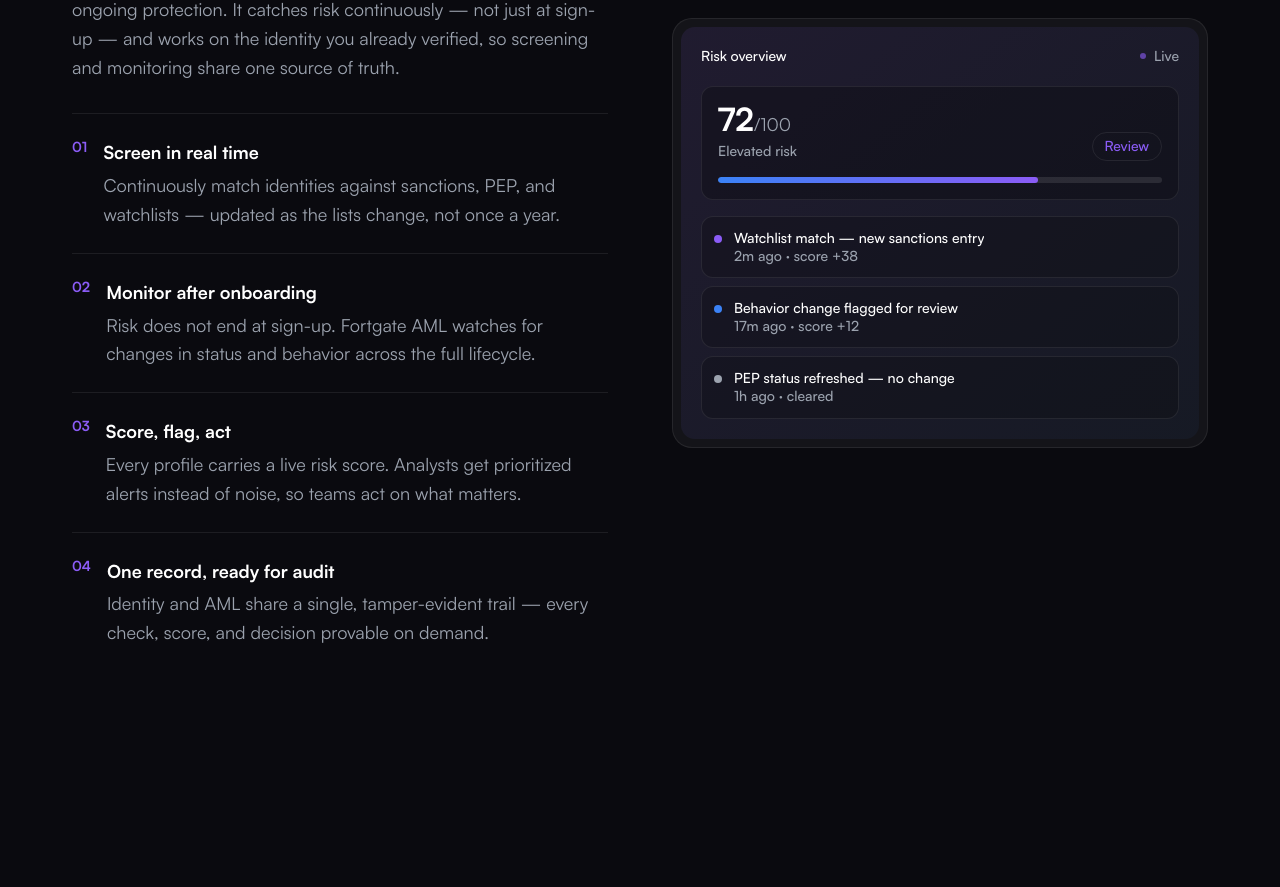
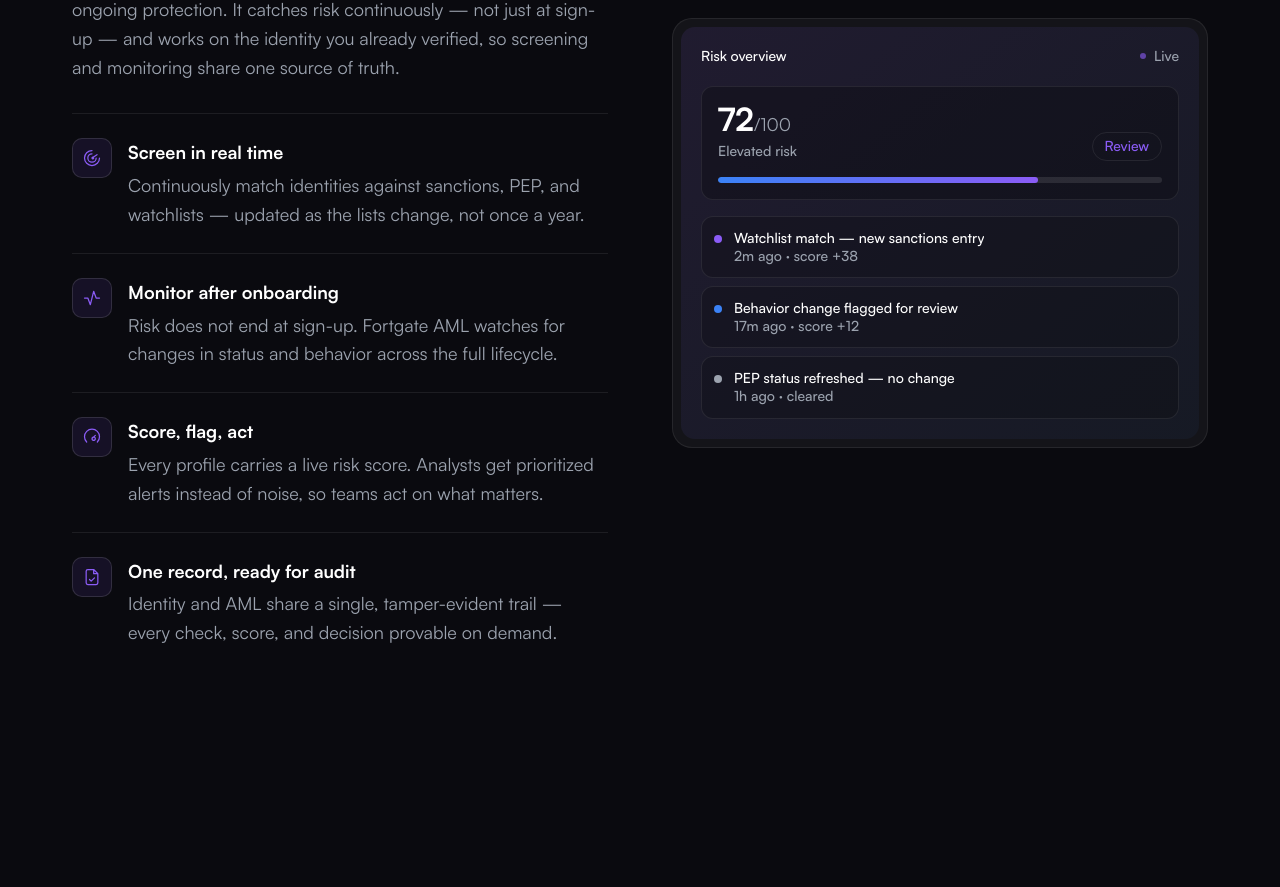
Before and after one commit to fort-gate/fortgate-OSS, a Next.js app: page / in a window 1280 px wide. Shown: the part 3518-4405 px from the top of the page. Built offline with nearby package versions, Linux system fonts and the light colour scheme.

Commit message:
feat(fortgate-aml): icons on feature blocks
Replace bare 01-04 numbers with purpose icons (radar, activity, gauge,
file-check) in chips, consistent with the rest of the page.

Co-Authored-By: Claude Opus 4.8 <noreply@anthropic.com>

```diff
--- a/components/DevSection.tsx
+++ b/components/DevSection.tsx
@@ -1,40 +1,46 @@
 import Container from "@/components/ui/Container";
 import Section from "@/components/ui/Section";
 import Reveal from "@/components/ui/Reveal";
+import Icon, { type IconName } from "@/components/ui/Icon";
 
 interface Feature {
+  icon: IconName;
   title: string;
   description: string;
 }
 
 const FEATURES: Feature[] = [
   {
+    icon: "radar",
     title: "Screen in real time",
     description:
       "Continuously match identities against sanctions, PEP, and watchlists — updated as the lists change, not once a year.",
   },
   {
+    icon: "activity",
     title: "Monitor after onboarding",
     description:
       "Risk does not end at sign-up. Fortgate AML watches for changes in status and behavior across the full lifecycle.",
   },
   {
+    icon: "gauge",
     title: "Score, flag, act",
     description:
       "Every profile carries a live risk score. Analysts get prioritized alerts instead of noise, so teams act on what matters.",
   },
   {
+    icon: "file-check",
     title: "One record, ready for audit",
     description:
       "Identity and AML share a single, tamper-evident trail — every check, score, and decision provable on demand.",
   },
 ];
 
-function FeatureBlock({ feature, index }: { feature: Feature; index: number }) {
+function FeatureBlock({ feature }: { feature: Feature }) {
   return (
     <div className="flex gap-4 border-t border-border pt-6">
-      <span className="text-label font-bold text-accent-violet">
-        {String(index + 1).padStart(2, "0")}
+      <span className="grid h-10 w-10 shrink-0 place-items-center rounded-[10px] border border-hairline bg-accent-violet/10 text-accent-violet">
+        <Icon name={feature.icon} size={20} />
       </span>
       <div>
         <h3 className="text-body-lg font-bold text-text-primary">
@@ -138,8 +144,8 @@ export default function DevSection() {
                 screening and monitoring share one source of truth.
               </p>
               <div className="space-y-6">
-                {FEATURES.map((feature, i) => (
-                  <FeatureBlock key={i} feature={feature} index={i} />
+                {FEATURES.map((feature) => (
+                  <FeatureBlock key={feature.title} feature={feature} />
                 ))}
               </div>
             </div>
```
